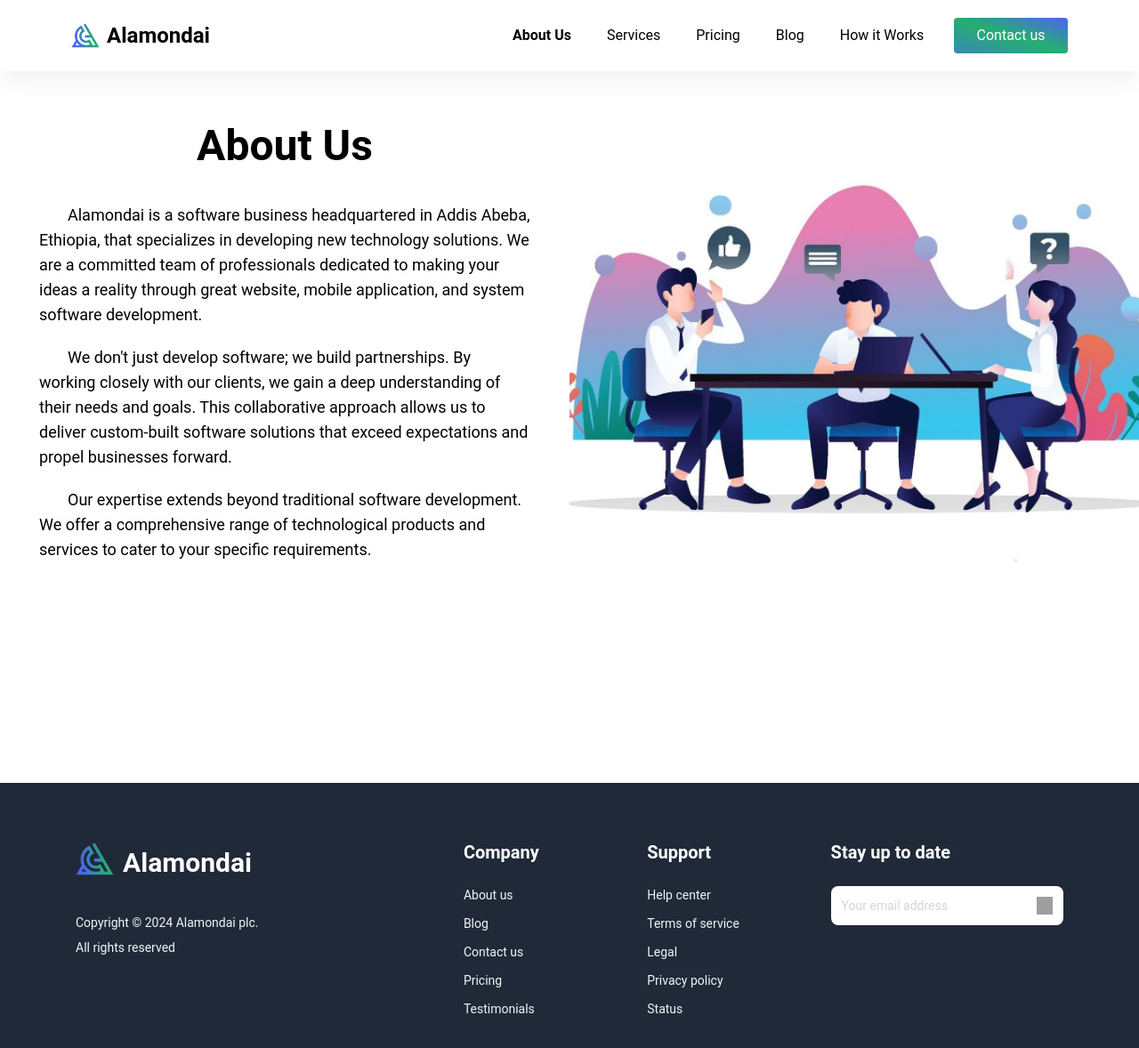
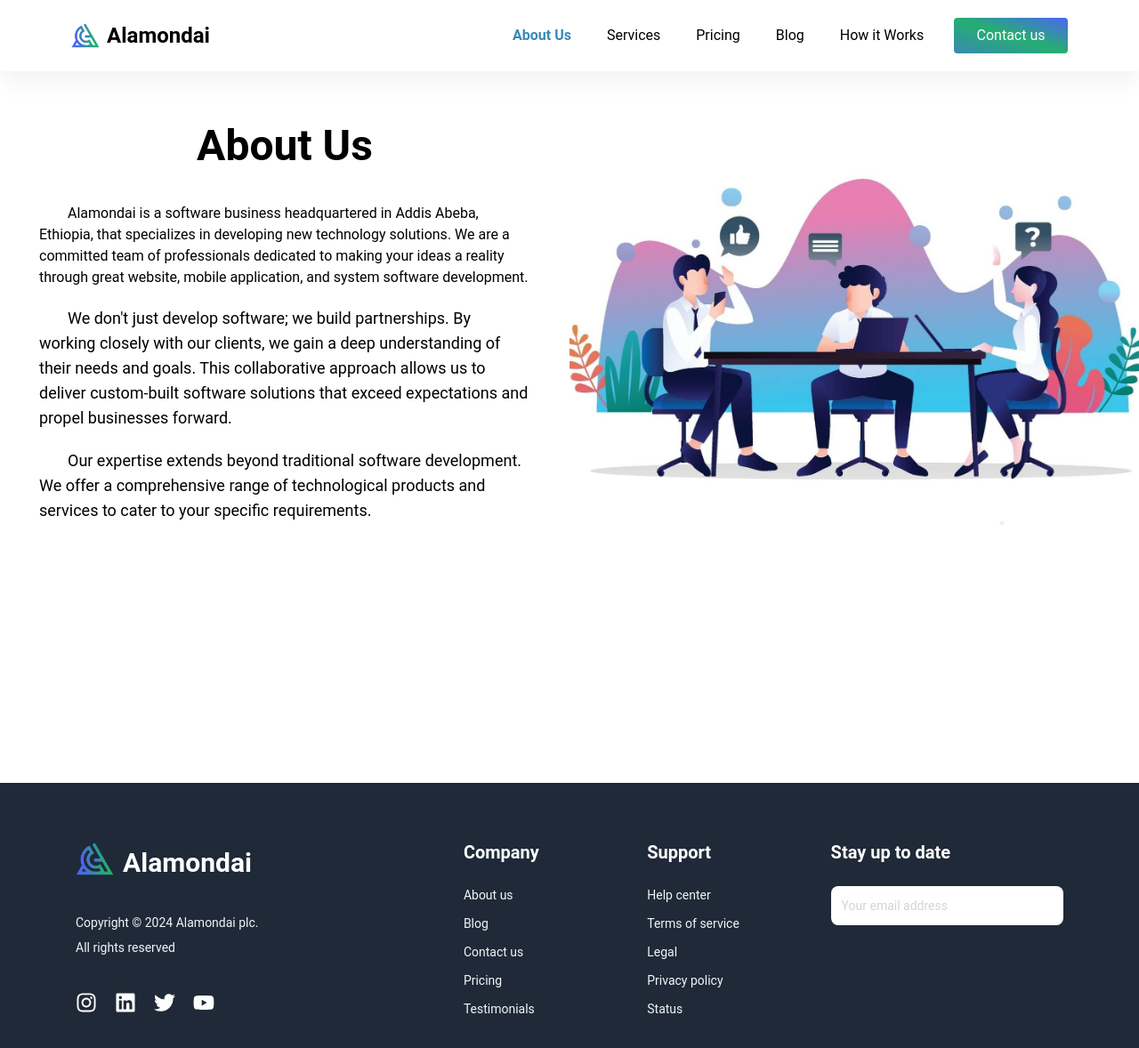
Before and after one commit to Alamondai/alamondai-website, a Next.js app: page /about in a window 1280 px wide. Shown: the top 1178 px of the page at 89% size. Built offline with nearby package versions, Linux system fonts and the light colour scheme; grey boxes are pictures that could not be loaded.

Commit message:
Add react-icons package and update styles in globals.css and NavLinks.tsx

```diff
--- a/app/about/page.tsx
+++ b/app/about/page.tsx
@@ -7,22 +7,24 @@ import aboutImage from '../assets/images/about/about-image.jpg';
 
 export default function Page() {
   return (
-    <main className="w-full h-full min-h-screen flex flex-col gap-10 py-10">
+    <main className="w-full h-full min-h-screen flex flex-col gap-10 py-4 md:py-10">
       {/* Hero Box Top */}
       <div className='w-full h-full grid grid-cols-1 md:grid-cols-2'>
-        <div className='w-full h-full flex flex-col items-center justify-start py-5 gap-10'>
+
+        {/* Description */}
+        <div className='w-full h-full flex flex-col items-center justify-start py-5 gap-5 md:gap-10 order-2 md:order-1'>
           {/* Alamondai Name */}
           <div>
-            <h1 className='text-5xl font-bold text-center'>About Us</h1>
+            <h1 className='text-2xl md:text-5xl font-bold text-center'>About Us</h1>
           </div>
 
           {/* Description */}
-          <div className='w-full h-full flex flex-col gap-5 px-11'>
+          <div className='w-full h-full flex flex-col gap-5 px-3 md:px-11'>
             <p
               style={{
                 textIndent: '2rem'
               }}
-              className='text-lg'>
+              className='text-base md:ext-lg'>
               {
                 `
               Alamondai is a software business headquartered in Addis Abeba, Ethiopia,
@@ -37,7 +39,7 @@ export default function Page() {
               style={{
                 textIndent: '2rem'
               }}
-              className='text-lg'>
+              className='text-base md:text-lg'>
               {
                 `
               We don't just develop software; we build partnerships.
@@ -52,7 +54,7 @@ export default function Page() {
               style={{
                 textIndent: '2rem'
               }}
-              className='text-lg'>
+              className='text-base md:text-lg'>
               {
                 `
               Our expertise extends beyond traditional software development.
@@ -62,9 +64,10 @@ export default function Page() {
               }
             </p>
           </div>
+        </div>
 
-        </div>
-        <div className='w-full h-full flex items-center justify-center'>
+        {/* Image */}
+        <div className='w-full h-full flex items-center justify-center order-1 md:order-2'>
           <Image
             loading="lazy"
             src={aboutImage}
--- a/app/globals.css
+++ b/app/globals.css
@@ -8,6 +8,6 @@
   }
 
   .active-header {
-    @apply text-primary
+    @apply text-primary font-bold
   }
 }
--- a/app/home/Section2.tsx
+++ b/app/home/Section2.tsx
@@ -46,8 +46,8 @@ export default function SectionTwo() {
               </CarouselItem>
             ))}
           </CarouselContent>
-          <CarouselPrevious />
-          <CarouselNext />
+          {/* <CarouselPrevious /> */}
+          {/* <CarouselNext /> */}
         </Carousel>
       </div>
     </div>
--- a/app/layouts/Footer.tsx
+++ b/app/layouts/Footer.tsx
@@ -4,6 +4,14 @@ import Link from 'next/link';
 
 // Images
 import logo from '../assets/images/logo/logo.png';
+
+// Icons
+import {
+  FaInstagram,
+  FaLinkedin,
+  FaTwitter,
+  FaYoutube
+} from "react-icons/fa";
 
 export default function Footer() {
 
@@ -37,27 +45,31 @@ export default function Footer() {
               <div className="mt-2 text-sm leading-5 whitespace-nowrap text-slate-100">
                 All rights reserved
               </div>
-              <div className="flex gap-4 pr-20 mt-10 max-md:pr-5">
-                {/* <Image
-                  alt='Facebook'
-                  src="https://cdn.builder.io/api/v1/image/assets/TEMP/98011fa7b6954b38308ac43b77bed6671caff34918de459957ce80f3efc56180?"
-                  className="shrink-0 w-8 aspect-square"
-                /> */}
-                {/* <img
-                  loading="lazy"
-                  src="https://cdn.builder.io/api/v1/image/assets/TEMP/37c6c258905673ae11392618a6790b21163a2915c34073a534cb62ad5074a0c5?"
-                  className="shrink-0 w-8 aspect-square"
-                />
-                <img
-                  loading="lazy"
-                  src="https://cdn.builder.io/api/v1/image/assets/TEMP/918f0713b545abd86ca478c16ba5246d9f6d11b1c6a754deab189831102a7a6e?"
-                  className="shrink-0 w-8 aspect-square"
-                />
-                <img
-                  loading="lazy"
-                  src="https://cdn.builder.io/api/v1/image/assets/TEMP/b7b22d30d1243051bb008c93f600436e6fa895ad14f6cd9d77c46259d2d84d3a?"
-                  className="shrink-0 w-8 aspect-square"
-                /> */}
+              <div className="flex flex-row items-center gap-5 pr-20 mt-10 max-md:pr-5">
+                <a
+                  target='_blank'
+                  href="https://www.instagram.com/alamondai/">
+                  <FaInstagram
+                    className="text-2xl text-white" />
+                </a>
+                <a
+                  target='_blank'
+                  href="https://www.linkedin.com/company/alamondai/">
+                  <FaLinkedin
+                    className="text-2xl text-white" />
+                </a>
+                <a
+                  target='_blank'
+                  href="https://twitter.com/alamondai/">
+                  <FaTwitter
+                    className="text-2xl text-white" />
+                </a>
+                <a
+                  target='_blank'
+                  href="https://www.youtube.com/@alamondai/">
+                  <FaYoutube
+                    className="text-2xl text-white" />
+                </a>
               </div>
             </div>
           </div>
@@ -101,11 +113,6 @@ export default function Footer() {
                       <div className="flex-auto my-auto">
                         Your email address
                       </div>
-                      <img
-                        loading="lazy"
-                        src="https://cdn.builder.io/api/v1/image/assets/TEMP/8b37f21175b4de389e1b843cbda95f93da233edd19c62fa9d4ac9a37b8de1700?"
-                        className="shrink-0 aspect-square w-[18px]"
-                      />
                     </div>
                   </div>
                 </div>
--- a/app/layouts/Header.tsx
+++ b/app/layouts/Header.tsx
@@ -33,19 +33,19 @@ export default function Header() {
 
       {/* Menu */}
       <div className='hidden md:flex w-full flex-row items-center justify-start gap-10'>
-        <NavLinks href="/about" exact className="normal-header link-underline hover:line-height-normal">
+        <NavLinks href="/about" exact className="">
           About Us
         </NavLinks>
-        <NavLinks href="/" exact className="normal-header link-underline hover:line-height-normal">
+        <NavLinks href="/service" exact className="">
           Services
         </NavLinks>
-        <NavLinks href="/" exact className="normal-header link-underline hover:line-height-normal">
+        <NavLinks href="/pricing" exact className="">
           Pricing
         </NavLinks>
-        <NavLinks href="/" exact className="normal-header link-underline hover:line-height-normal">
+        <NavLinks href="/blog" exact className="">
           Blog
         </NavLinks>
-        <NavLinks href="/" exact className="normal-header link-underline hover:line-height-normal">
+        <NavLinks href="/how-it-work" exact className="">
           How it Works
         </NavLinks>
       </div>
--- a/app/layouts/components/NavLinks.tsx
+++ b/app/layouts/components/NavLinks.tsx
@@ -5,7 +5,7 @@ import { usePathname } from 'next/navigation';
 
 export default function NavLinks({ href, exact, children, ...props }: any) {
   const pathname = usePathname();
-  const active = 'text-primary font-bold';
+  const active = 'active-header font-bold';
   // const active = 'text-black font-bold text-xl link-active';
   const isActive = exact ? pathname == href : pathname.startsWith(href)
 
--- a/package.json
+++ b/package.json
@@ -22,6 +22,7 @@
     "next": "14.1.0",
     "react": "^18",
     "react-dom": "^18",
+    "react-icons": "^5.0.1",
     "sharp": "^0.33.2",
     "swiper": "^11.0.7",
     "tailwind-merge": "^2.2.2",
```
Also changed, not shown: app/styles/layout-style.css (added), 1 other file (tests, documents, lock files or other folders).
